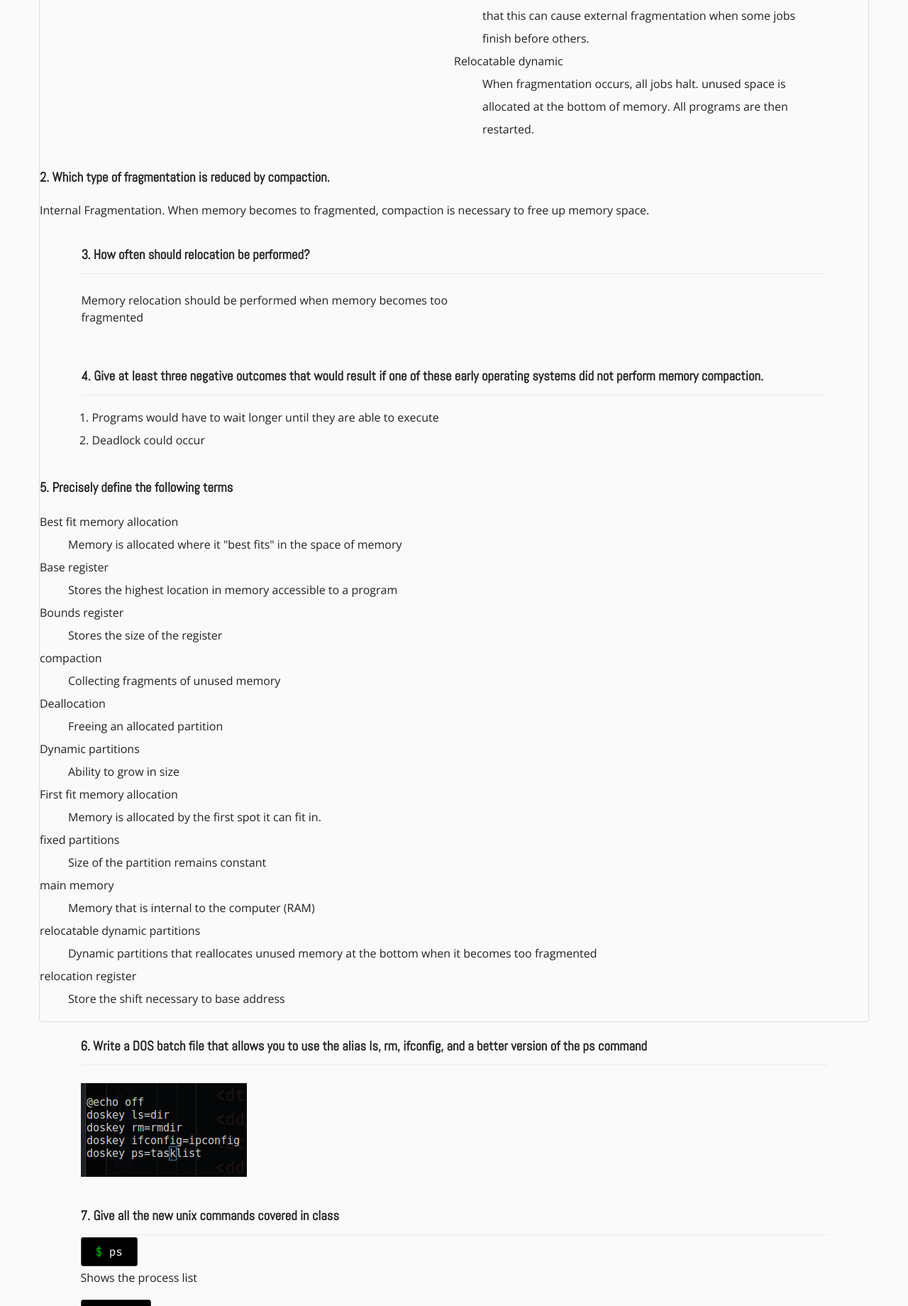
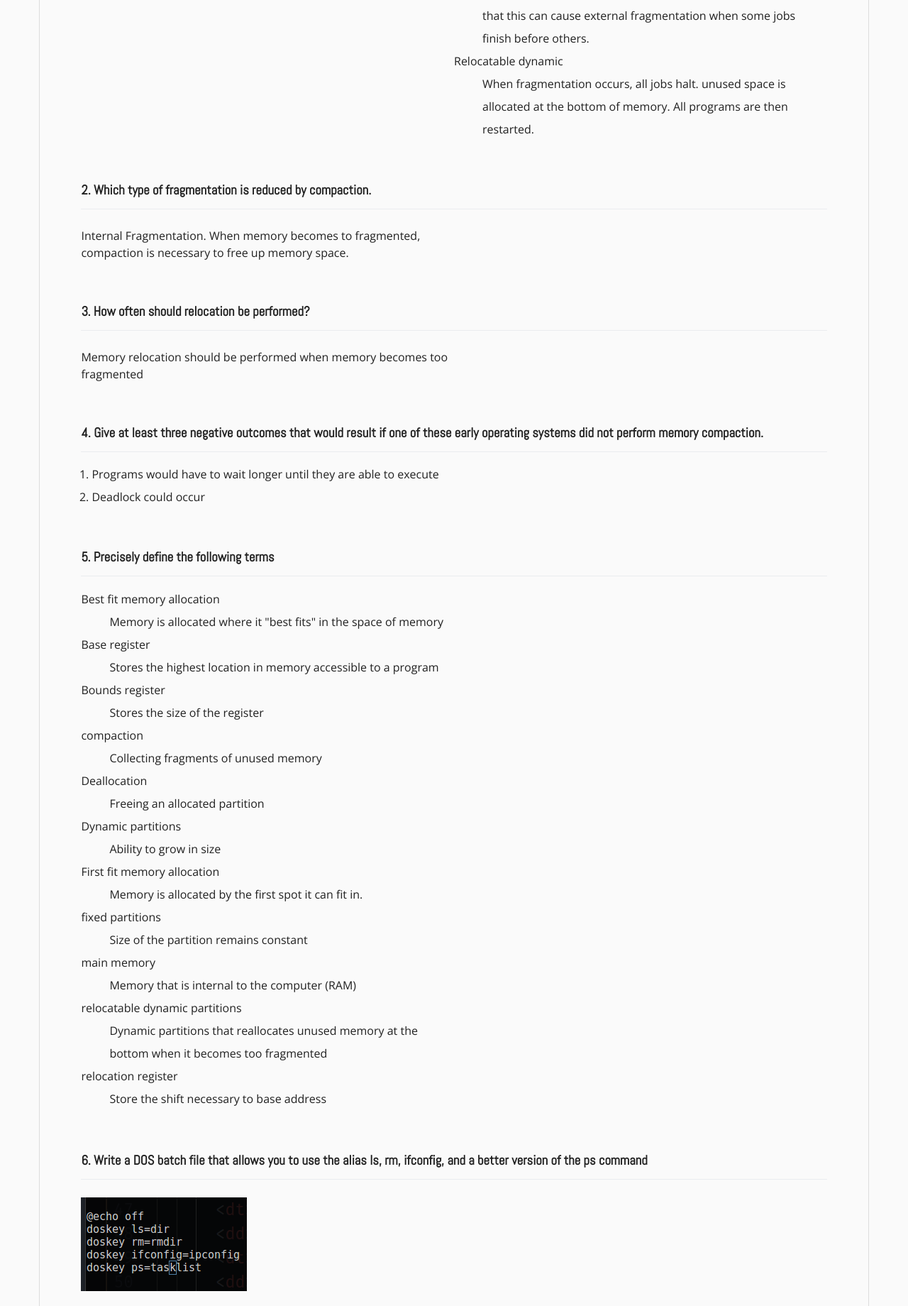
Before and after one commit to ZachChristensen28/csis_3600, a Django app: page /weeklywork/week-4/ in a window 1280 px wide. Shown: the part 749-2589 px from the top of the page at 71% size. Run offline with Django 3.2, Linux system fonts and the light colour scheme; some libraries are stand-ins or nearby versions.

Commit message:
fixed the fixing for week 4

```diff
--- a/csis3600/myWebsite/templates/myWebsite/week4.html
+++ b/csis3600/myWebsite/templates/myWebsite/week4.html
@@ -24,8 +24,10 @@
       <dd>When fragmentation occurs, all jobs halt. unused space is allocated at the bottom of memory. All programs are then restarted. </dd>
     </dl>
   </div>
+  <div class="homework">
     <h3><i class="fal fa-pencil"></i> 2. Which type of fragmentation is reduced by compaction.</h3>
     <p>Internal Fragmentation. When memory becomes to fragmented, compaction is necessary to free up memory space.</p>
+  </div>
   <div class="homework">
     <h3><i class="fal fa-pencil"></i> 3. How often should relocation be performed?</h3>
     <p>Memory relocation should be performed when memory becomes too fragmented</p>
@@ -37,6 +39,7 @@
       <li>Deadlock could occur</li>
     </ol>
   </div>
+  <div class="homework">
     <h3 class="no-margin-bottom"><i class="fal fa-pencil"></i> 5. Precisely define the following terms</h3>
     <dl>
       <dt>Best fit memory allocation</dt>
```
Lines whose indentation alone changed are shown as unchanged.
